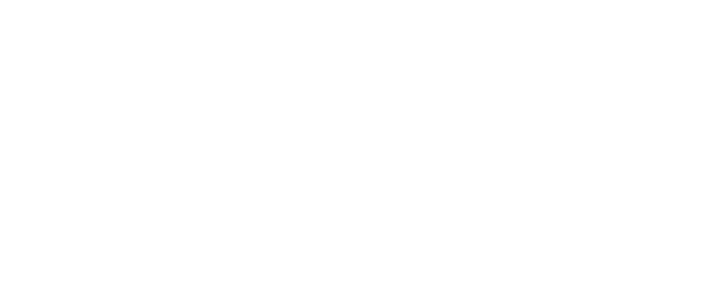
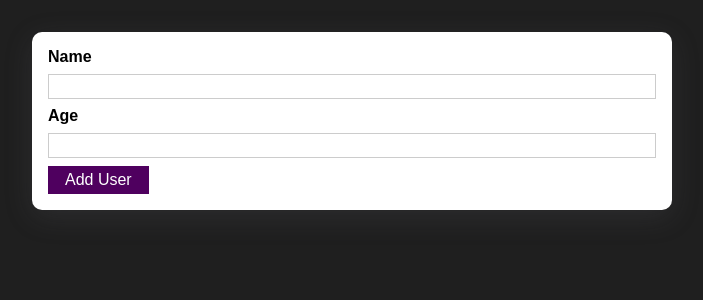
Before and after one commit to utopian-coder/React-Practice-Project, a React (Create React App) app: page / in a window 1280 px wide. Shown: the top 300 px of the page, without its empty margins (288-991 px from the left). Built offline with nearby package versions, Linux system fonts and the light colour scheme.

Commit message:
UI update!

```diff
--- a/src/App.js
+++ b/src/App.js
@@ -1,7 +1,12 @@
 import React from "react";
+import AddUser from "./components/Users/AddUser";
 
 function App() {
-  return <div></div>;
+  return (
+    <div>
+      <AddUser />
+    </div>
+  );
 }
 
 export default App;
--- /dev/null
+++ b/src/components/UI/Button.js
@@ -0,0 +1,15 @@
+import styles from "./Button.module.css";
+
+const Button = (props) => {
+  return (
+    <button
+      type={props.type || "button"}
+      onClick={props.onClick}
+      className={styles.button}
+    >
+      {props.children}
+    </button>
+  );
+};
+
+export default Button;
--- /dev/null
+++ b/src/components/UI/Button.module.css
@@ -0,0 +1,18 @@
+.button {
+  font: inherit;
+  border: 1px solid #4f005f;
+  background: #4f005f;
+  color: white;
+  padding: 0.25rem 1rem;
+  cursor: pointer;
+}
+
+.button:hover,
+.button:active {
+  background: #741188;
+  border-color: #741188;
+}
+
+.button:focus {
+  outline: none;
+}
--- /dev/null
+++ b/src/components/UI/Card.js
@@ -0,0 +1,9 @@
+import styles from "./Card.module.css";
+
+const Card = (props) => {
+  return (
+    <div className={`${props.className} ${styles.card}`}>{props.children}</div>
+  );
+};
+
+export default Card;
--- /dev/null
+++ b/src/components/UI/Card.module.css
@@ -0,0 +1,5 @@
+.card {
+  background: white;
+  border-radius: 10px;
+  box-shadow: rgba(100, 100, 111, 0.2) 0px 7px 29px 0px;
+}
--- /dev/null
+++ b/src/components/Users/AddUser.js
@@ -0,0 +1,24 @@
+import styles from "./AddUser.module.css";
+import Card from "../UI/Card";
+import Button from "../UI/Button";
+
+const AddUser = (props) => {
+  const addUserHandler = (event) => {
+    event.preventDefault();
+    alert("Lawra");
+  };
+
+  return (
+    <Card className={styles.input}>
+      <form onSubmit={addUserHandler}>
+        <label htmlFor='username'>Name</label>
+        <input id='username' type='text' />
+        <label htmlFor='age'>Age</label>
+        <input id='age' type='number' max={120} min={10} />
+        <Button type='submit'>Add User</Button>
+      </form>
+    </Card>
+  );
+};
+
+export default AddUser;
--- /dev/null
+++ b/src/components/Users/AddUser.module.css
@@ -0,0 +1,26 @@
+.input {
+  margin: 2rem auto;
+  padding: 1rem;
+  width: 90%;
+  max-width: 40rem;
+}
+
+.input label {
+  display: block;
+  font-weight: bold;
+  margin-bottom: 0.5rem;
+}
+
+.input input {
+  font: inherit;
+  display: block;
+  width: 100%;
+  border: 1px solid #ccc;
+  padding: 0.15rem;
+  margin-bottom: 0.5rem;
+}
+
+.input input:focus {
+  outline: none;
+  border-color: #4f005f;
+}
--- a/src/index.css
+++ b/src/index.css
@@ -1,13 +1,17 @@
+* {
+  box-sizing: border-box;
+}
+
 body {
   margin: 0;
-  font-family: -apple-system, BlinkMacSystemFont, 'Segoe UI', 'Roboto', 'Oxygen',
-    'Ubuntu', 'Cantarell', 'Fira Sans', 'Droid Sans', 'Helvetica Neue',
-    sans-serif;
-  -webkit-font-smoothing: antialiased;
-  -moz-osx-font-smoothing: grayscale;
+  background: #1f1f1f;
+}
+
+html {
+  font-family: sans-serif;
 }
 
 code {
-  font-family: source-code-pro, Menlo, Monaco, Consolas, 'Courier New',
+  font-family: source-code-pro, Menlo, Monaco, Consolas, "Courier New",
     monospace;
 }
```
